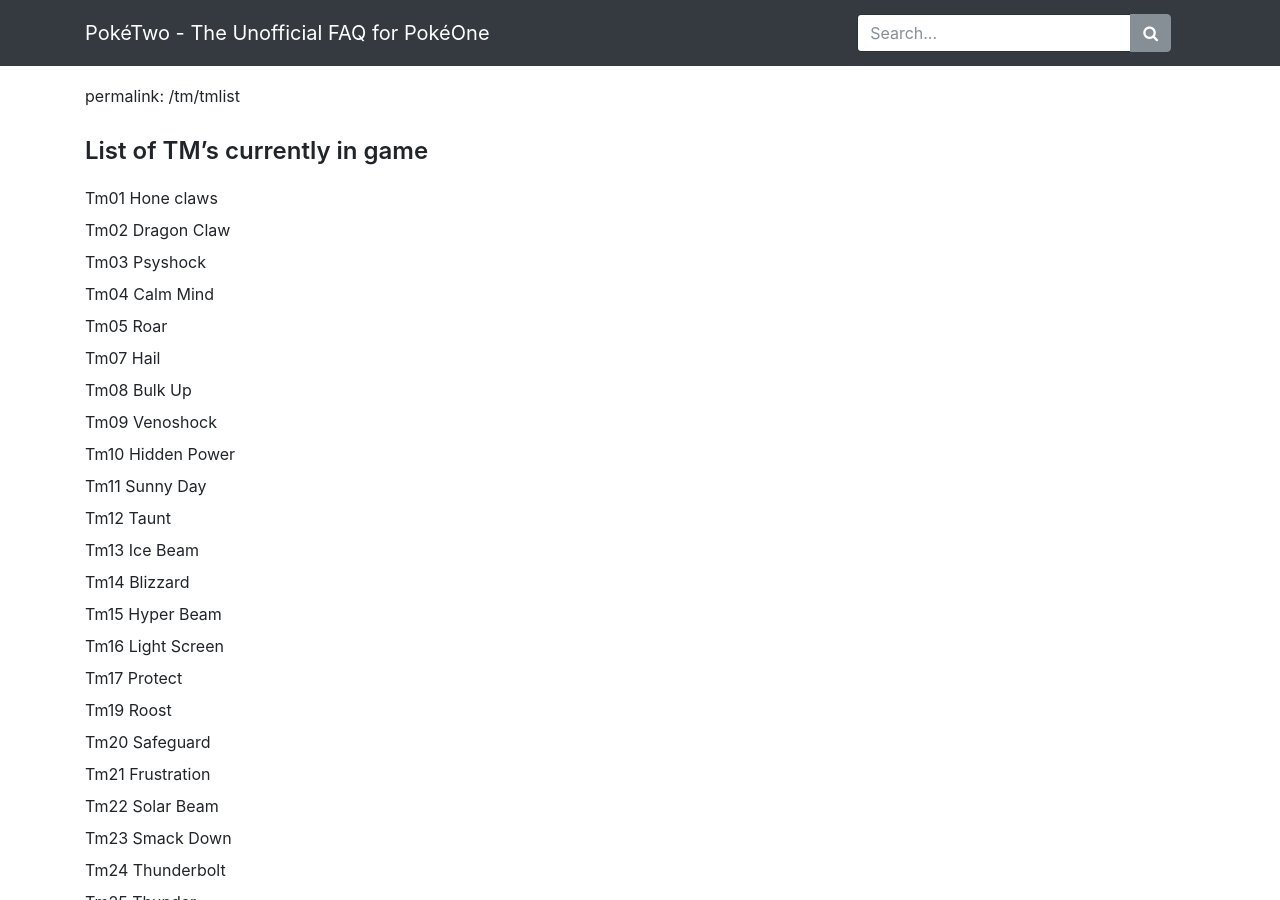
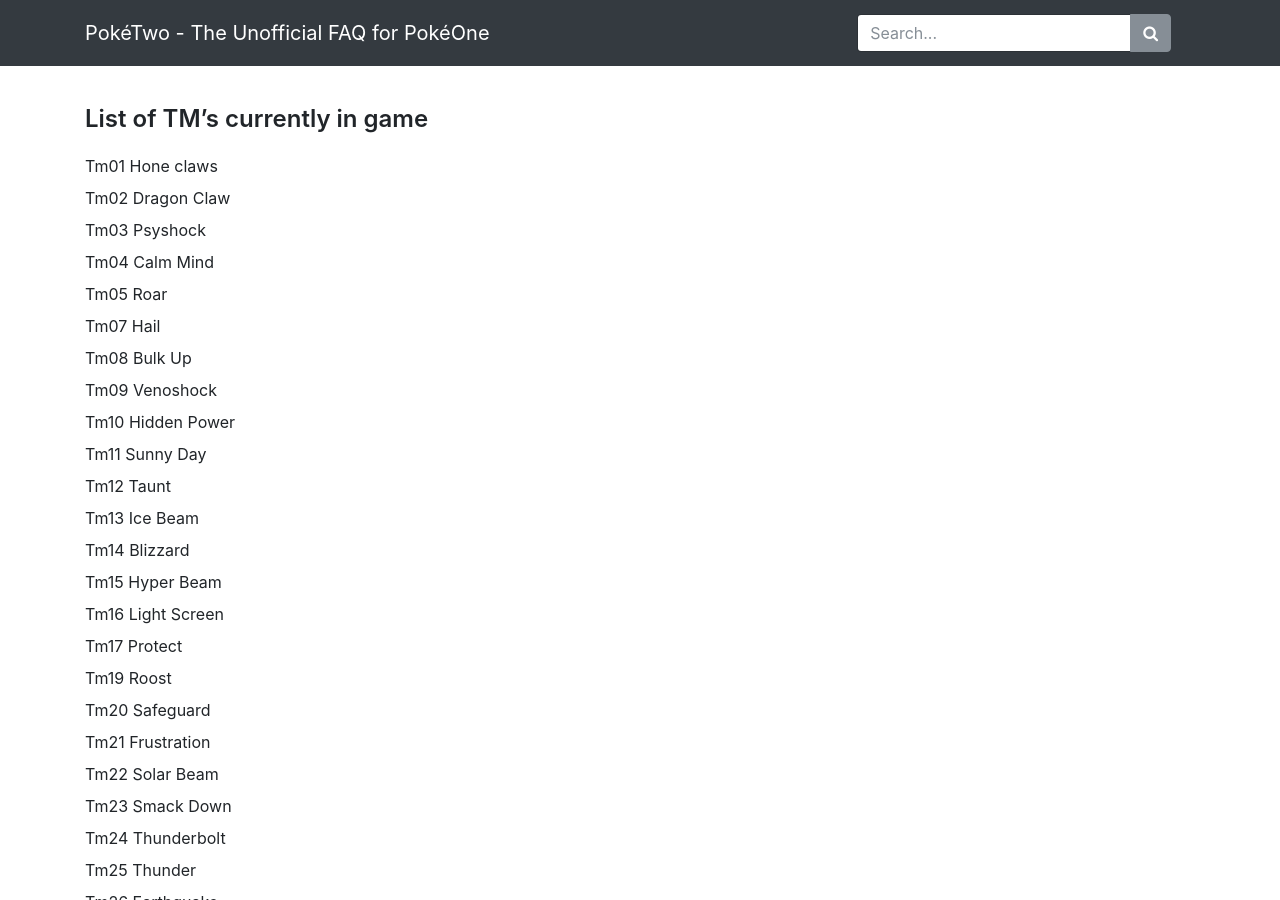
Before and after one commit to X3I/poketwo.com, a Jekyll site: the page built from _pages/tm/tmlist.md, in a window 1280 px wide and 900 px high. Built offline with Jekyll 4.4.1, drawn with Linux system fonts in a browser that asks for light colours; nearby versions of some CDN libraries; our own code applies the rules of GitHub Pages for plain Markdown files; some of the changed lines change nothing that is shown.

Commit message:
Update tmlist.md

```diff
--- a/_pages/tm/tmlist.md
+++ b/_pages/tm/tmlist.md
@@ -1,4 +1,9 @@
+---
 permalink: /tm/tmlist
+image: /img/logo.png
+description: >
+  Complete list of TM's in game
+---
 
 ## List of TM's currently in game
 
```
